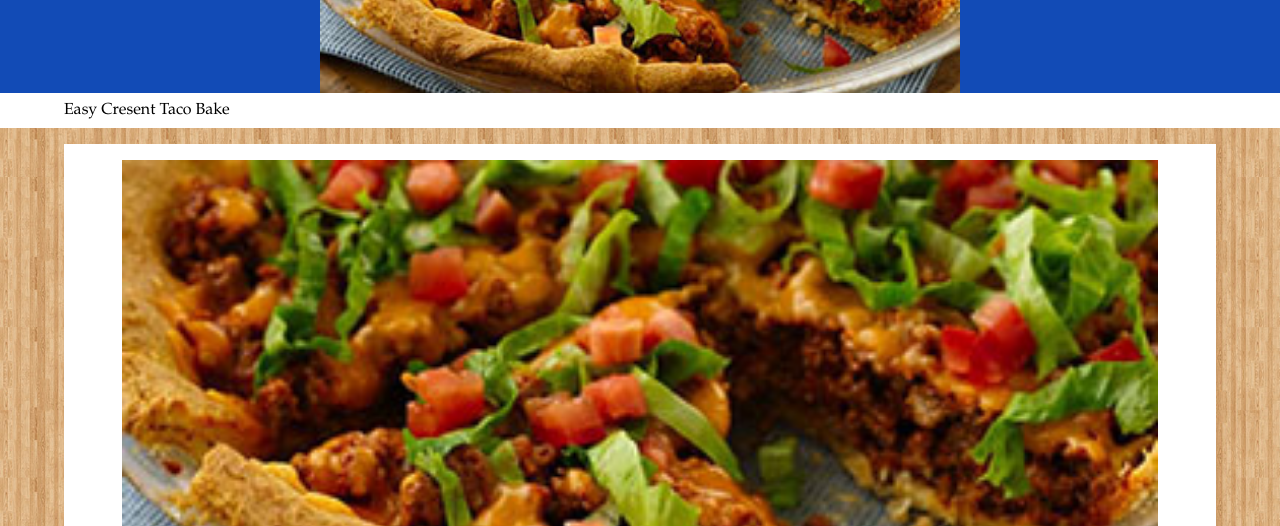
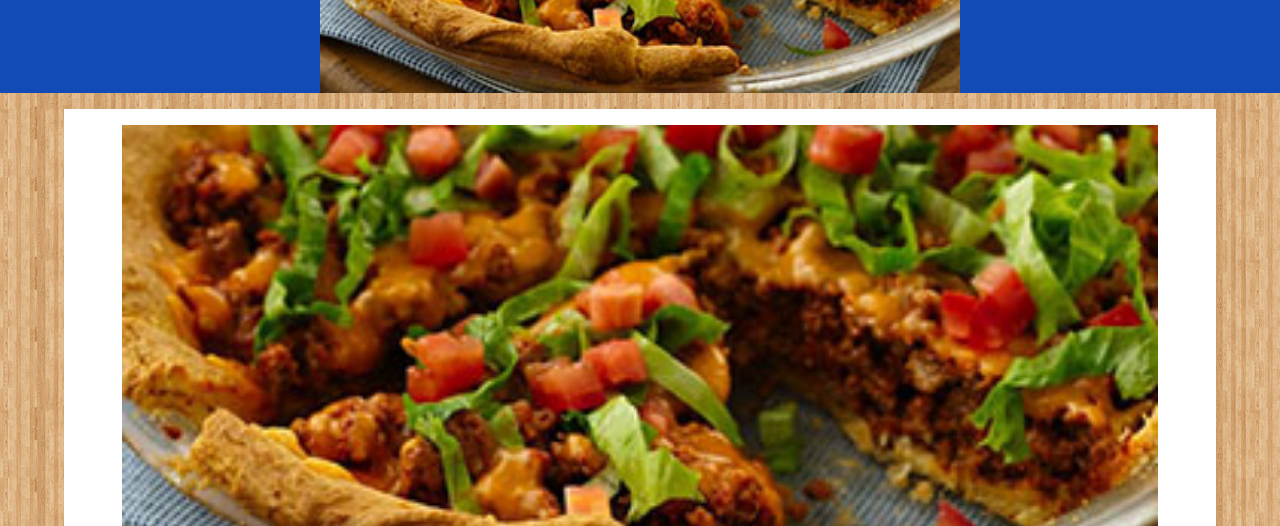
Before and after one commit to mcgr0217/assignment1, a plain HTML site: page index.html in a window 1280 px wide. Shown: the part 274-800 px from the top of the page. Drawn offline with Linux system fonts and the light colour scheme.

Commit message:
figcaption

```diff
--- a/index.html
+++ b/index.html
@@ -17,7 +17,6 @@
 
     <div class="billboard">
         <h1>Our Featured Recipe</h1>
-        <figcaption>Easy Cresent Taco Bake</figcaption>
     </div>
 
     <article>
```
